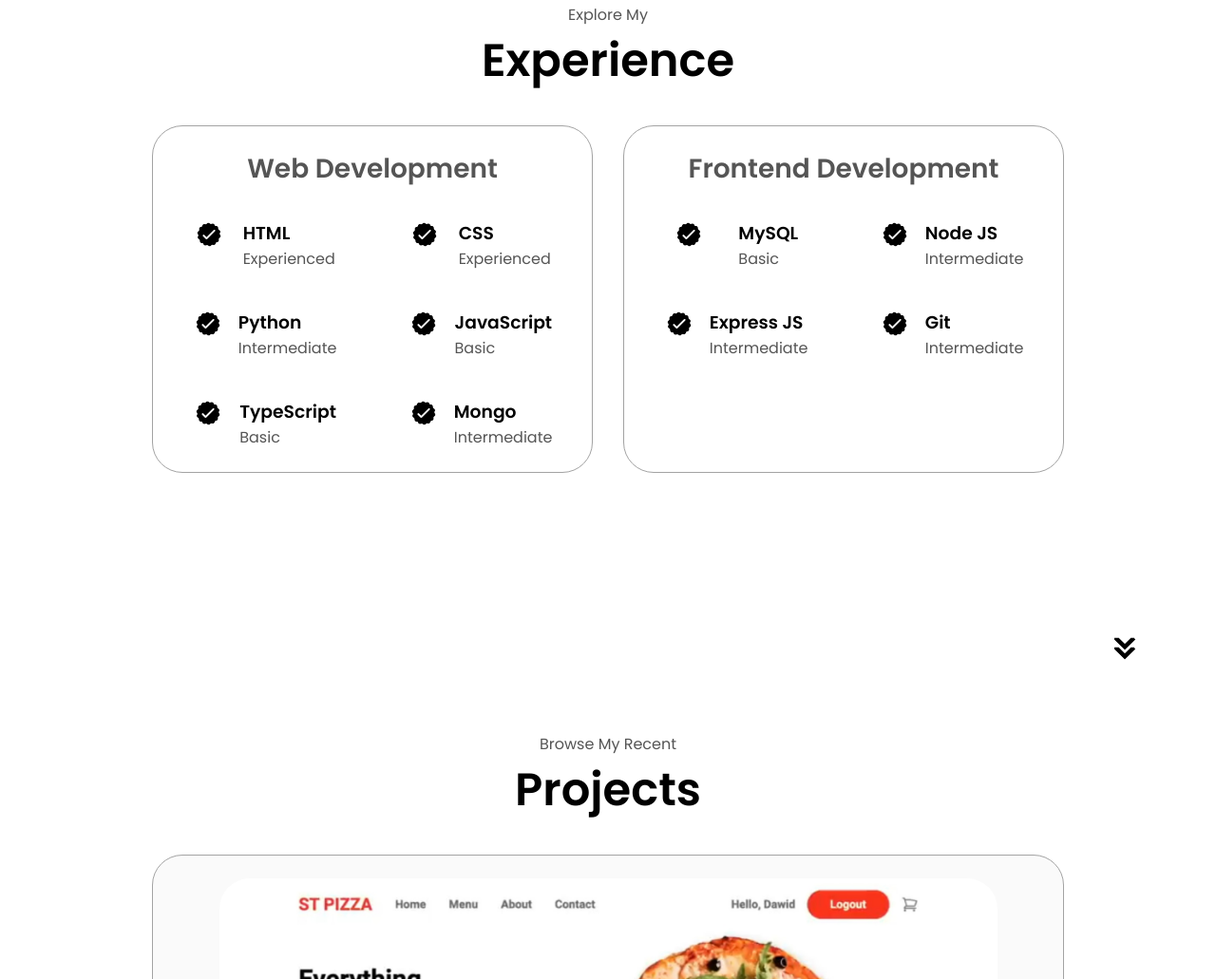
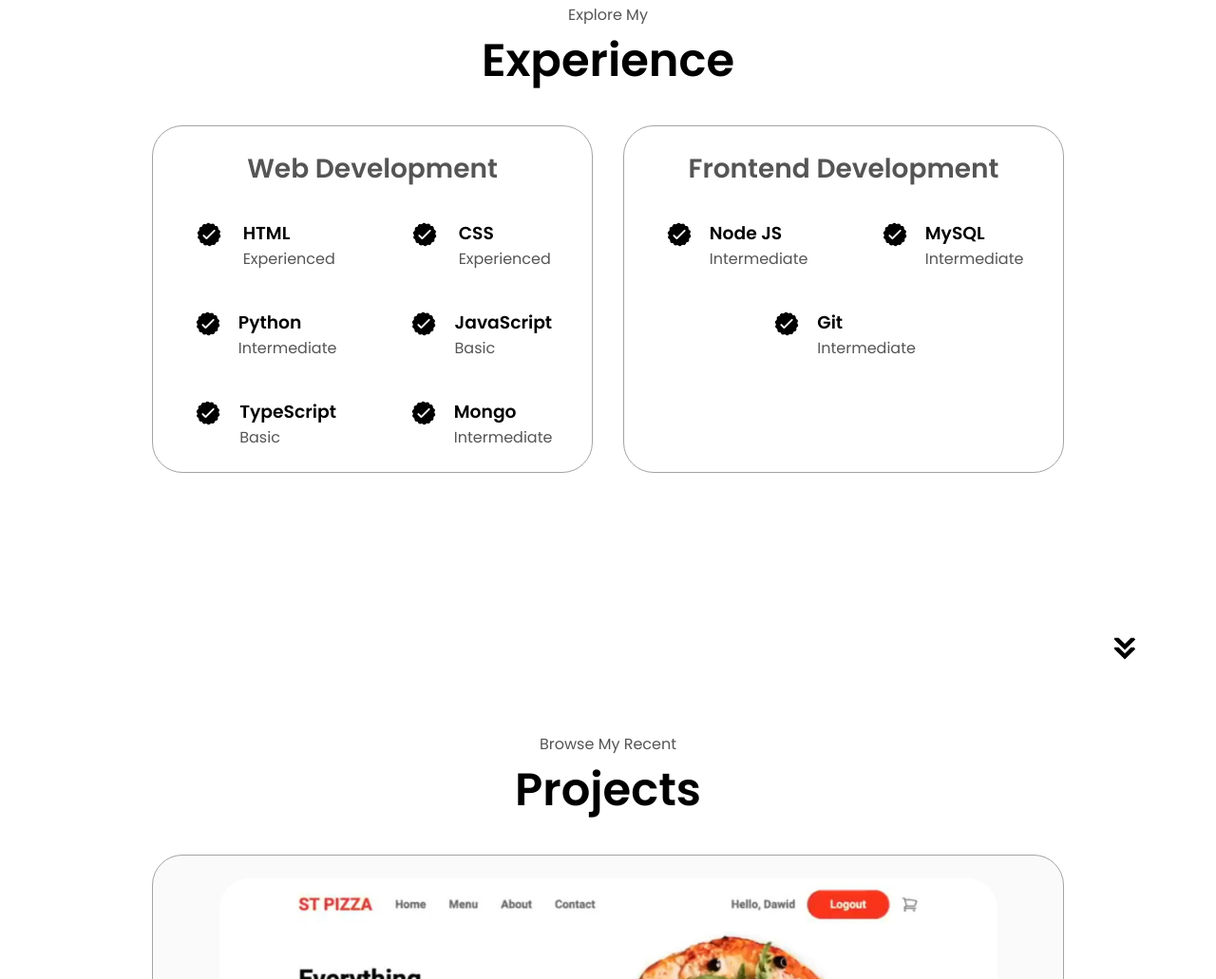
Before and after one commit to MohammadAboud/HTML-CSS-JS-PORTOFOLIO, a plain HTML site: page index.html in a window 1280 px wide. Shown: the part 1693-2724 px from the top of the page at 95% size. Drawn offline with Linux system fonts and the light colour scheme.

Commit message:
first commit

```diff
--- a/index.html
+++ b/index.html
@@ -198,17 +198,7 @@
           <div class="details-container">
             <h2 class="experience-sub-title">Frontend Development</h2>
             <div class="article-container">
-              <article>
-                <img
-                  src="./assets/checkmark.png"
-                  alt="Experience icon"
-                  class="icon"
-                />
-                <div>
-                  <h3>MySQL</h3>
-                  <p>Basic</p>
-                </div>
-              </article>
+
               <article>
                 <img
                   src="./assets/checkmark.png"
@@ -227,7 +217,7 @@
                   class="icon"
                 />
                 <div>
-                  <h3>Express JS</h3>
+                  <h3>MySQL</h3>
                   <p>Intermediate</p>
                 </div>
               </article>
```
